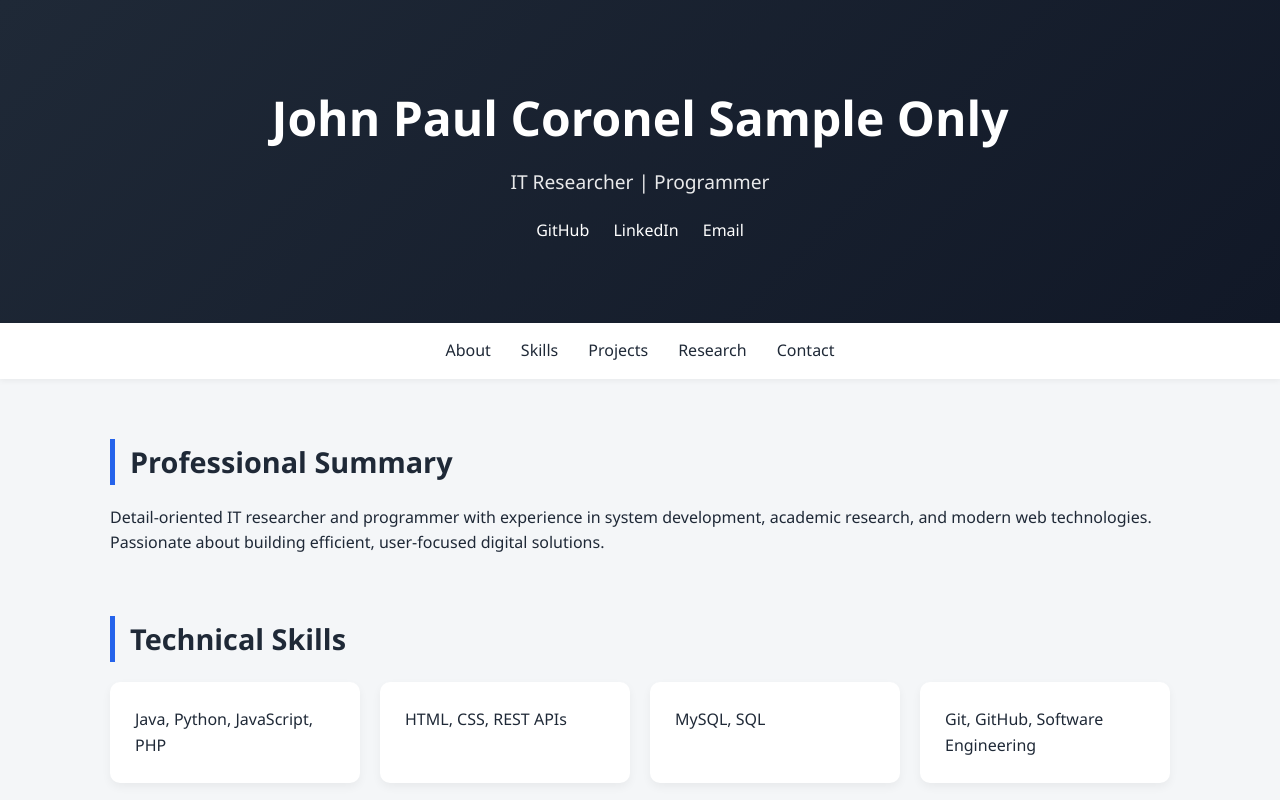
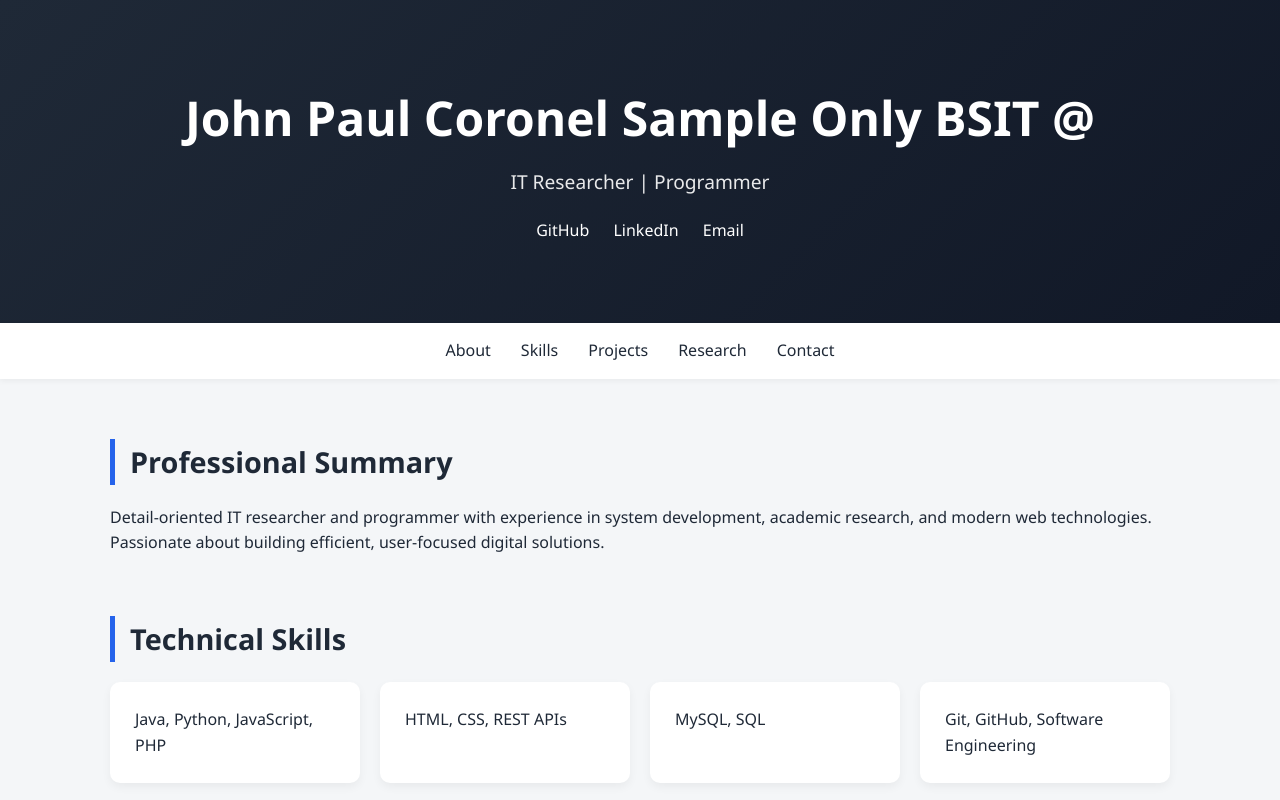
Before and after one commit to brutpurs/john-paul-portfolio, a plain HTML site: page index.html in a window 1280 px wide. Shown: the top 800 px of the page. Drawn offline with Linux system fonts and the light colour scheme.

Commit message:
Update index.html

```diff
--- a/index.html
+++ b/index.html
@@ -12,7 +12,7 @@
 <body>
 
   <header class="hero">
-    <h1>John Paul Coronel Sample Only</h1>
+    <h1>John Paul Coronel Sample Only BSIT @</h1>
     <p class="subtitle">IT Researcher | Programmer</p>
     <div class="links">
       <a href="#">GitHub</a>
```
